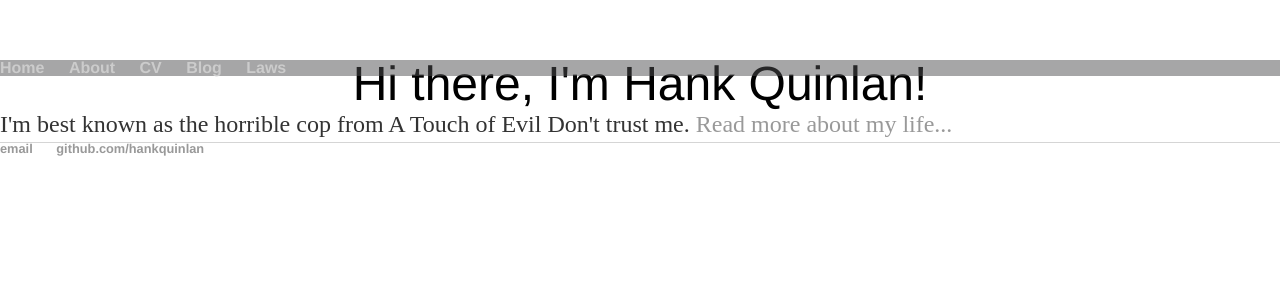
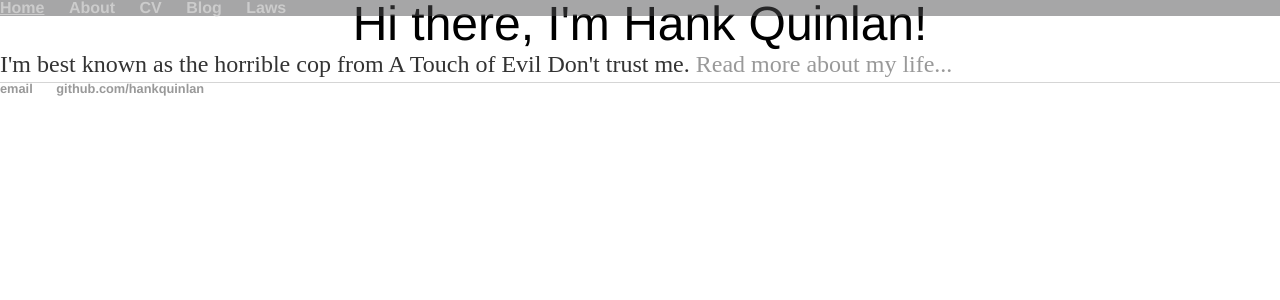
Before and after one commit to lexieph/lexieph.github.io, a Jekyll site: the page built from index.html, in a window 1280 px wide. Shown: the top 300 px of the page. Built offline with Jekyll 4.4.1, drawn with Linux system fonts in a browser that asks for light colours.

Commit message:
Revert "experimenting with padding"
This reverts commit 35fa4429c821042c06653e0add5cd56c69310365.

```diff
--- a/css/main.css
+++ b/css/main.css
@@ -25,7 +25,6 @@ footer, header, hgroup, menu, nav, section {
     display: block;
 }
 body {
-    padding-top: 60px;
     line-height: 1;
 }
 ol, ul {
```
